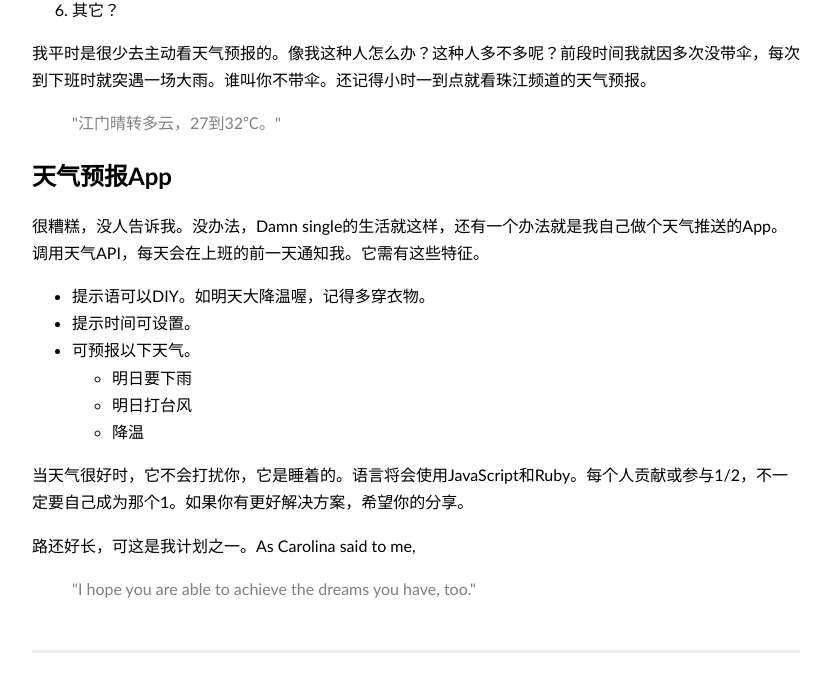
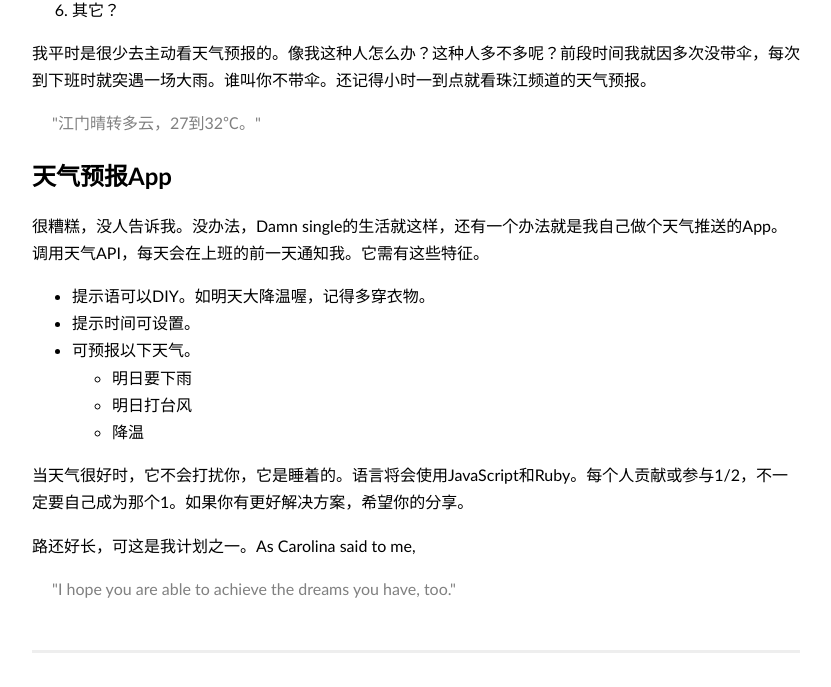
Before and after one commit to leiguoyang/leiguoyang.github.io, a Jekyll site: the page built from _posts/2017-06-12-台风苗柏.md, in a window 1280 px wide. Shown: the part 514-1201 px from the top of the page, without its empty margins (224-1055 px from the left). Built offline with Jekyll 4.4.1, drawn with Linux system fonts in a browser that asks for light colours.

Commit message:
Set <blockquote> margin

```diff
--- a/css/main.css
+++ b/css/main.css
@@ -79,6 +79,8 @@ li {
 
 blockquote {
   color: gray;
+  margin-left: 20px;
+  margin-right: 0;
 }
 
 blockquote p:before, blockquote p:after {
```
